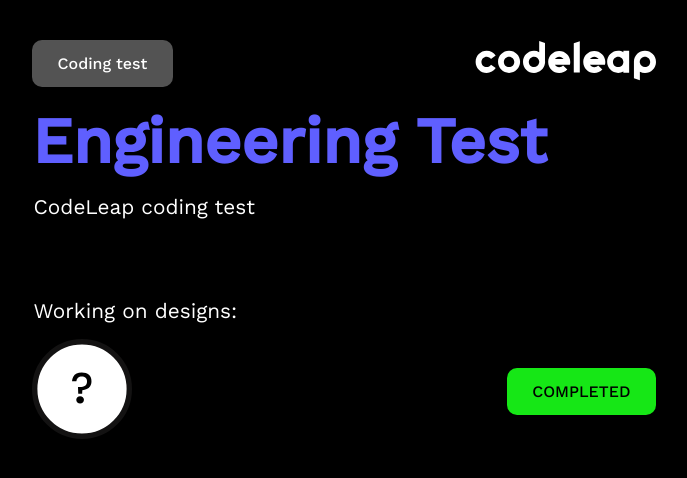
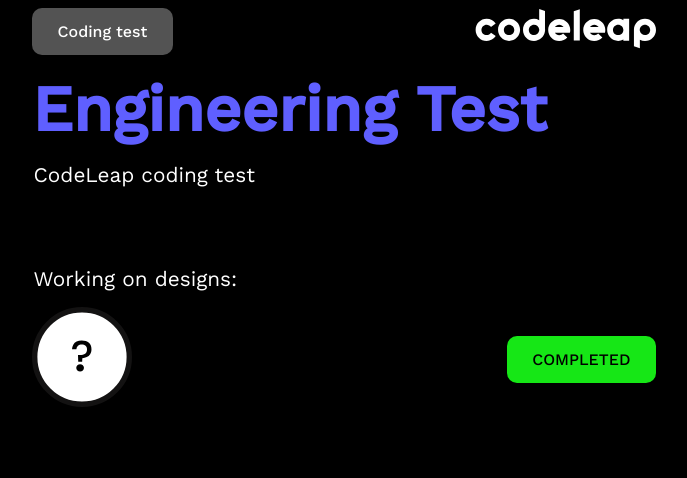
Before and after one commit to pascoalkahamba/Project-Engineering-Test, a React (Vite) app: page / in a window 1280 px wide. Shown: the top 478 px of the page, without its empty margins (296-983 px from the left). Built offline with nearby package versions, Linux system fonts and the light colour scheme.

Commit message:
I'm improving the layout

```diff
--- a/src/App.tsx
+++ b/src/App.tsx
@@ -12,7 +12,7 @@
 
 const App = () => {
   return (
-    <div>
+    <div className="App">
       <GlobalStyle />
       <Section>
         <Header>
--- a/src/styles/GlobalStyles.ts
+++ b/src/styles/GlobalStyles.ts
@@ -6,20 +6,32 @@
   padding: 0;
   box-sizing: border-box;
 }
+
 body {
-  display: grid;
-font-family: 'Work Sans', sans-serif;
+  font-family: 'Work Sans', sans-serif;
   font-size: 1.3rem;
   color:#fff;
   background: #000
 
+}
+
+.App{
+   display: flex;
+  justify-content:center;
+  align-items:center;
+}
+
+@media(max-width:40rem) {
+  h1{
+    font-size: 3rem !important;
+
+  }
 }
 `;
 
 export const Section = styled.section`
   width: 40rem;
   height: 26rem;
-  margin: 2rem auto;
   padding: 0.5rem;
 `;
 
```
